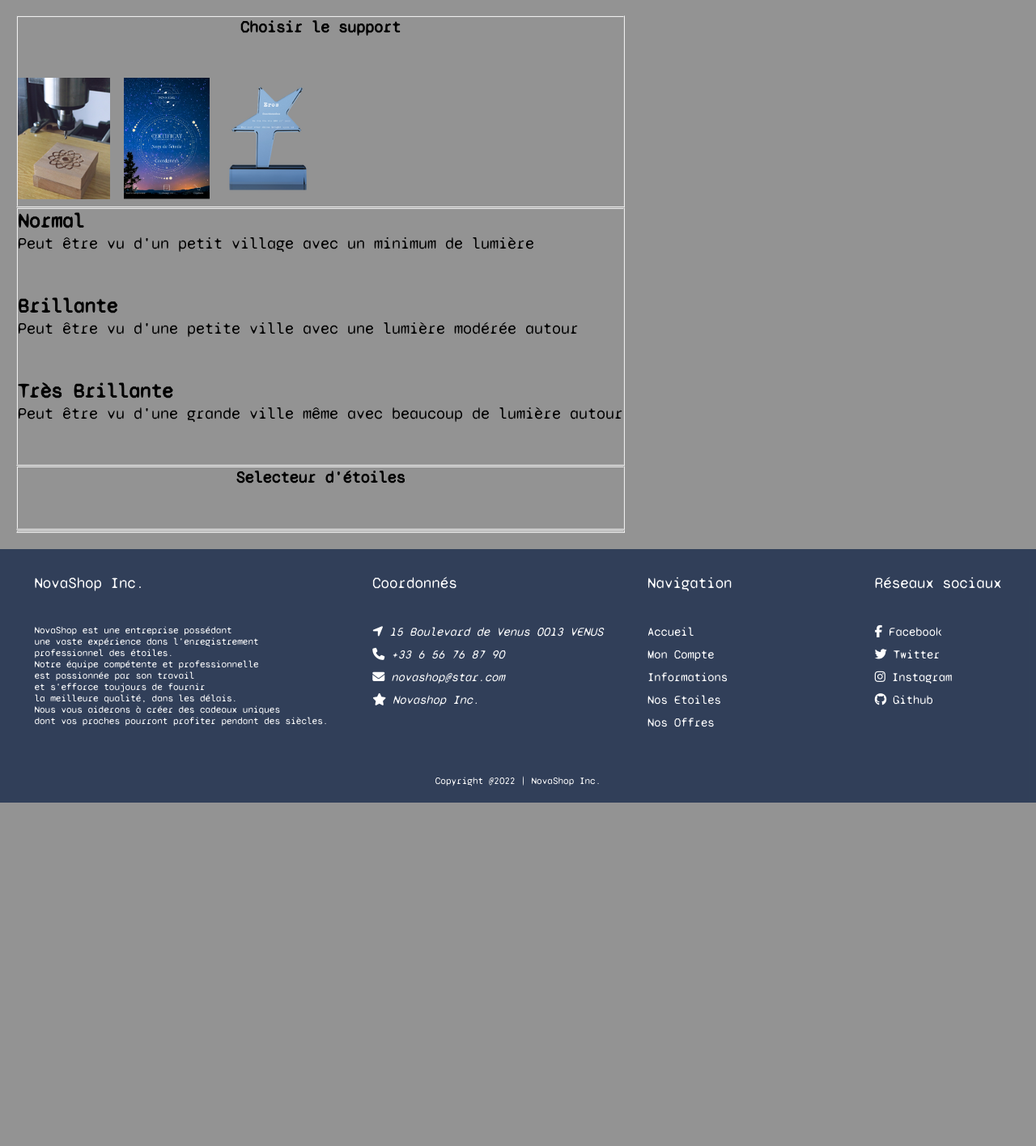
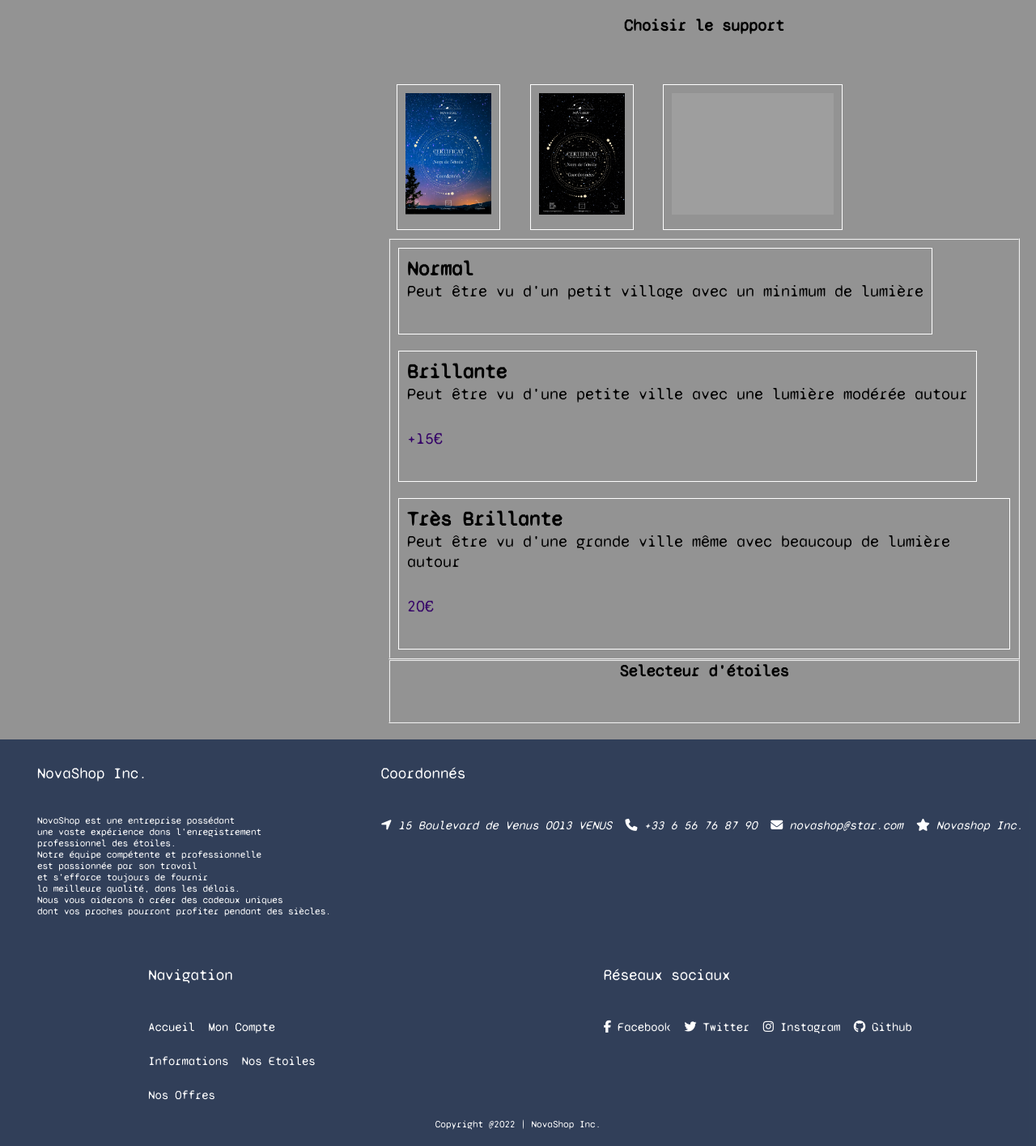
Before and after one commit to alexandre-daumail/boutique, a PHP site: page /edit-certificate.php in a window 1280 px wide. Shown: the part 281-1696 px from the top of the page at 81% size. Before the commit the page ends 1272 px from the top, so only its background shows below. Run offline with PHP 8.4, Linux system fonts and the light colour scheme; some libraries are stand-ins or nearby versions; grey boxes are pictures that could not be loaded.

Commit message:
form du certificat

```diff
--- a/classes/Dbh.php
+++ b/classes/Dbh.php
@@ -9,8 +9,8 @@ class Dbh
 
   protected function DbHandler()
   {
-    $dbHost = 'localhost:8889';
-    $dbName = 'boutique';
+    $dbHost = 'localhost:8888';
+    $dbName = 'Boutiques';
     $dbUser = 'root';
     $dbPass = 'root';
 
--- a/edit-certificate.php
+++ b/edit-certificate.php
@@ -13,53 +13,70 @@ require('process/header.php');
     <section class="right">
         <form action="#" method="POST">
 
-            <fieldset>
+            <h4>Choisir le support</h4>
+            <ul>
+                <li>
+                    <input type="checkbox" id="myCheckbox1" />
+                    <label for="myCheckbox1"><img src="public/img/CERTIFICAT.png" /></label>
+                </li>
+                <li>
 
-                <h4>Choisir le support</h4>
+                    <input type="checkbox" id="myCheckbox2" />
+                    <label for="myCheckbox2"><img src="public/img/certificat1.png" /></label>
+                </li>
+                <li>
 
-                <label>
-                    <input type="radio" name="bois" value="Wood">
-                    <img class="img-form" src="public/img/gravure-bois.png">
-                </label>
-
-                <label>
-                    <input type="radio" name="verre" value="verre">
-                    <img class="img-form" src="public/img/CERTIFICAT.png">
-                </label>
-                <label>
-                    <input type="radio" name="verre" value="verre">
-                    <img class="img-form" src="public/img/trophe.png">
-                </label>
-            </fieldset>
+                    <input type="checkbox" id="myCheckbox3" />
+                    <label for="myCheckbox3"><img src="public/img/certificat2.png" /></label>
+                </li>
+            </ul>
             <fieldset>
                 <ul>
                     <li>
+                        <input type="checkbox" id="myCheckbox4" />
+                        <label for="myCheckbox4">
                             <h5>Normal</h5>
                             <p>Peut être vu d'un petit village avec un minimum de lumière</p>
+                        </label>
                     </li>
                     <li>
+                        <input type="checkbox" id="myCheckbox5" />
+                        <label for="myCheckbox5">
                             <h5>Brillante</h5>
                             <p>Peut être vu d'une petite ville avec une lumière modérée autour</p>
+                            <p class="price">+15€</p>
+                        </label>
                     </li>
                     <li>
+                        <input type="checkbox" id="myCheckbox6" />
+                        <label for="myCheckbox6">
                             <h5>Très Brillante</h5>
                             <p>Peut être vu d'une grande ville même avec beaucoup de lumière autour</p>
+                            <p class="price">20€</p>
+                        </label>
                     </li>
                 </ul>
             </fieldset>
+
             <fieldset>
                 <h4>Selecteur d'étoiles</h4>
             </fieldset>
-            <fieldset>
 
-            </fieldset>
 
         </form>
     </section>
+
+
 </main>
 
 <?php
 
+
+
+// pour verifier le nombre de case cocher
+// $nb=count($_POST['adv']);
+// if($nb>5)... blabla
+
 require('process/footer.php');
 
 ?>
--- a/index.php
+++ b/index.php
@@ -14,7 +14,7 @@ require('process/header.php');
 
         </div>
         <div class="right">
-            <img id="star-certificate" src="./public/img/CERTIFICAT.png" alt="certificat">
+            <img id="star-certificate" src="./public/img/certificat4.png" alt="certificat">
         </div>
     </section>
     <section class="container">
--- a/process/header.php
+++ b/process/header.php
@@ -64,12 +64,7 @@ function test($var){
 
                 <a href="#"><img id="icon-header" src="public/img/icon/Vectorcart.png" alt="logo du panier" ></a>
 
-
-                <?= isset($_SESSION['current_session']) && $_SESSION['current_session']['status'] == 1 ? '<a href="account.php"><img id="icon-header" src="public/img/icon/Vectoraccount.png" alt="logo-myaccount"></a><a href="favorites.php"><img id="icon-header" src="public\img\icon\fav.png" alt="logo des favoris" title="Vos étoiles favorites"></a><a href="logout.php"><img id="icon-header" src="public/img/icon/logout.png" alt="logout logo"></a>' : '<a href="authenticate.php"><img id="icon-header" src="public/img/icon/Vectoraccount.png" alt="logo-myaccount"></a>' ;?>
-
-                <a href="#"><img id="icon-header" src="public/img/icon/Vectorcart.png" alt="logo du panier"></a>
-
-                <?= isset($_SESSION['current_session']) && $_SESSION['current_session']['status'] == 1 ? '<a href="account.php"><img id="icon-header" src="public/img/icon/Vectoraccount.png" alt="logo-myaccount"></a><a href="#"><img id="icon-header" src="public/img/logo-favorite.png" alt="logo des favoris title="favoris"></a><a href="logout.php"><img id="icon-header" src="public/img/icon/logout.png" alt="logout logo"></a>' : '<a href="authenticate.php"><img id="icon-header" src="public/img/icon/Vectoraccount.png" alt="logo-myaccount"></a>'; ?>
+                <?= isset($_SESSION['current_session']) && $_SESSION['current_session']['status'] == 1 ? '<a href="account.php"><img id="icon-header" src="public/img/icon/Vectoraccount.eng" alt="logo-myaccount"></a><a href="favorites.php"><img id="icon-header" src="public\img\icon\fav.png" alt="logo des favoris" title="Vos étoiles favorites"></a><a href="logout.php"><img id="icon-header" src="public/img/icon/logout.png" alt="logout logo"></a>' : '<a href="authenticate.php"><img id="icon-header" src="public/img/icon/Vectoraccount.png" alt="logo-myaccount"></a>' ;?>
 
             </div>
             <div class="search-area">
--- a/public/css/edit-certificate.css
+++ b/public/css/edit-certificate.css
@@ -6,23 +6,83 @@ form{
   padding: 20px;
 }
 
-[type=radio] {
-  position: absolute;
-  opacity: 0;
-  width: 0;
-  height: 0;
+ul {
+  list-style-type: none;
 }
 
-/* IMAGE STYLES */
-[type=radio] + img {
-  cursor: pointer;
+li {
+  display: inline-block;
 }
 
-/* CHECKED STYLES */
-[type=radio]:checked + img {
-  outline: 2px solid rgb(139, 207, 125);
+input[type="checkbox"][id^="myCheckbox"] {
+  display: none;
 }
 
-.img-form{
+label {
+  border: 1px solid #fff;
+  padding: 10px;
+  display: block;
+  position: relative;
+  margin: 10px;
+  cursor: pointer;
+
+}
+
+label:before {
+  background-color: white;
+  color: white;
+  content: " ";
+  display: block;
+  border-radius: 50%;
+  border: 1px solid grey;
+  position: absolute;
+  top: -5px;
+  left: -5px;
+  width: 25px;
+  height: 25px;
+  text-align: center;
+  line-height: 28px;
+  transition-duration: 0.4s;
+  transform: scale(0);
+}
+
+label img {
   height: 150px;
+  transition-duration: 0.2s;
+  transform-origin: 50% 50%;
 }
+
+:checked + label {
+  border-color: #ddd;
+}
+
+:checked + label:before {
+  content: "✓";
+  background-color: grey;
+  transform: scale(1);
+}
+
+:checked + label img {
+  transform: scale(0.9);
+  /* box-shadow: 0 0 5px #333; */
+  z-index: -1;
+}
+:checked + label h5 p {
+  transform: scale(0.9);
+  box-shadow: 0 0 5px #333;
+  z-index: -1;
+}
+
+.price {
+  color: #360568;
+}
+
+.left {
+  width: 100%;
+}
+.right{
+  display: flex;
+  justify-content: center;
+  align-items: center;
+  align-content: center;
+}
--- a/public/css/header.css
+++ b/public/css/header.css
@@ -66,7 +66,7 @@ h4 {
 }
 
 p {
-  margin-bottom: 50px;
+  margin-bottom: 30px;
   font-size: 20px;
 }
 
```
Also changed, not shown: 3 other files. Lines whose indentation alone changed are shown as unchanged.
